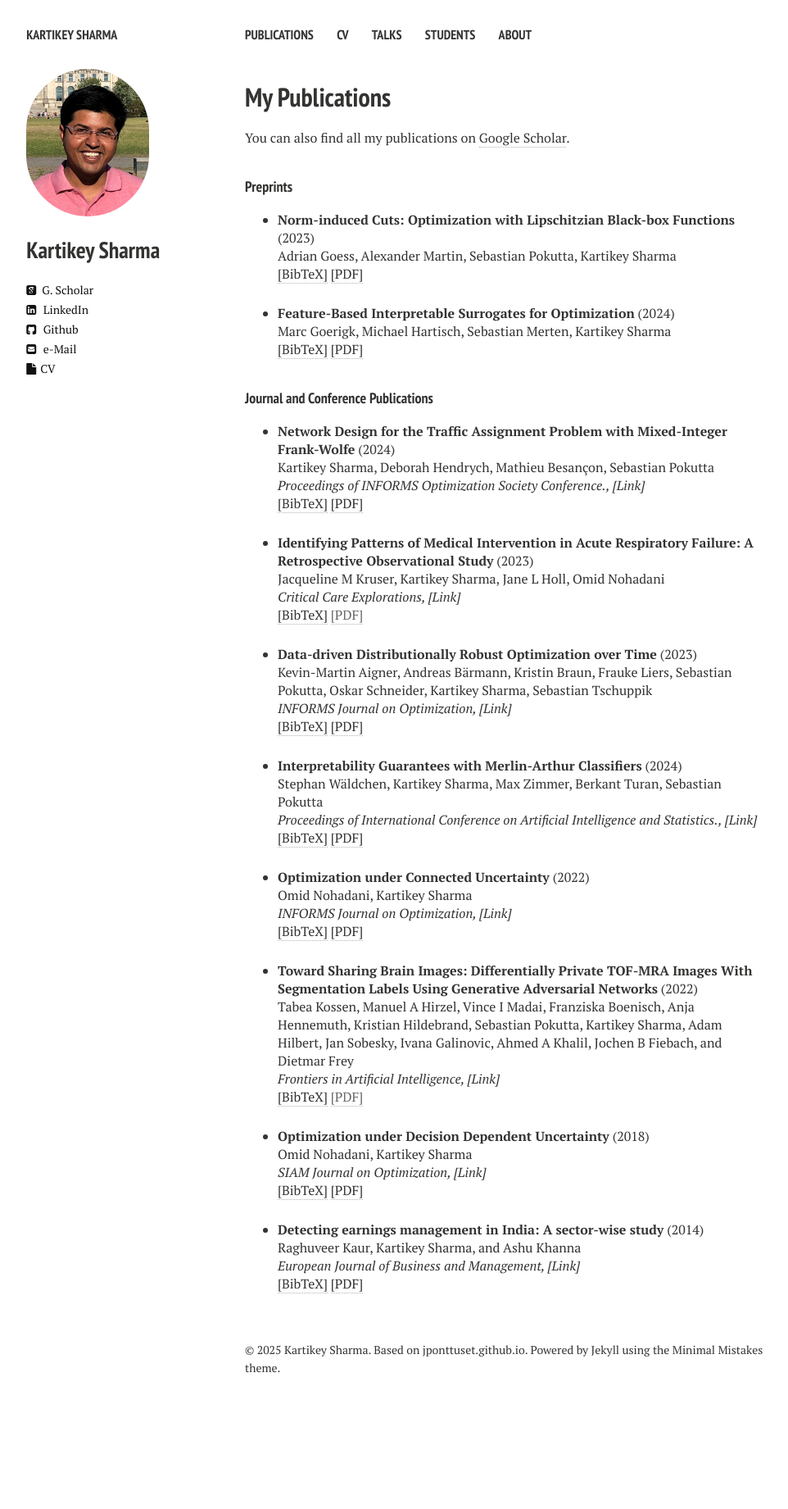
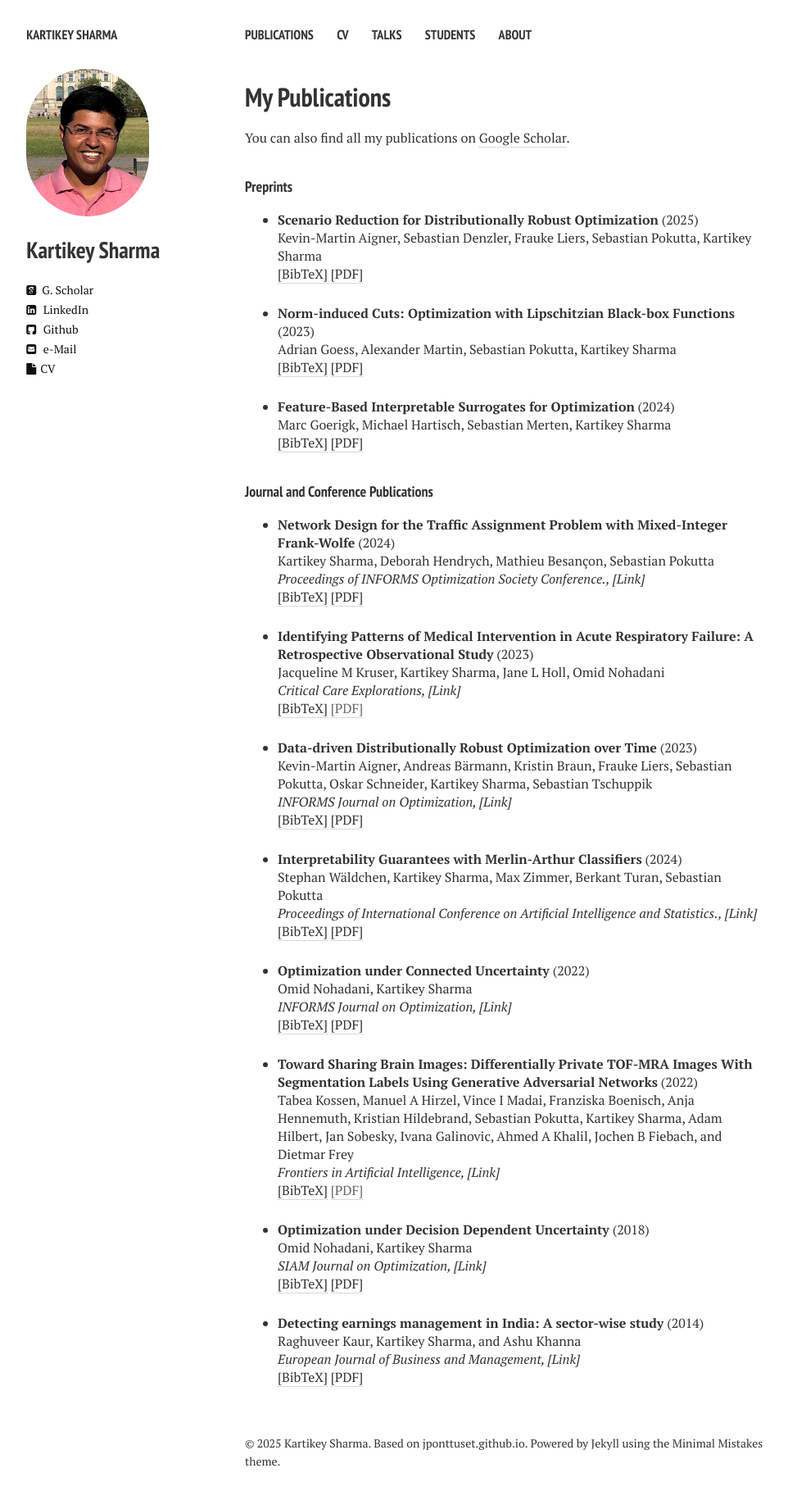
Before and after one commit to kartikeyrinwa/kartikeyrinwa.github.io, a Jekyll site: the page built from publications.md, in a window 1280 px wide. Shown: the whole page at 82% size, without its empty margins (21-983 px from the left). Built offline with Jekyll 4.4.1, drawn with Linux system fonts in a browser that asks for light colours; nearby versions of some CDN libraries; before the commit the page ends 1727 px from its top, so only the background shows below that.

Commit message:
added scenario reduction paper

```diff
--- a/_data/publication_list.yml
+++ b/_data/publication_list.yml
@@ -1,3 +1,25 @@
+- title: "Scenario Reduction for Distributionally Robust Optimization"
+  year: 2025
+  type: preprint
+  label: aigner2025srdro
+  image:
+  description:
+  authors: Kevin-Martin Aigner, Sebastian Denzler, Frauke Liers, Sebastian Pokutta, Kartikey Sharma
+  link_pre:
+    url: https://arxiv.org/abs/2503.11484
+    display: arXiv:2503.11484 (2025)
+  link_main:
+    url:
+    display:
+  bibtex: |
+        @article{aigner2025srdro,
+                 title={Scenario Reduction for Distributionally Robust Optimization},
+                 author={Aigner, Kevin-Martin and Denzler, Sebastian and Liers, Frauke and Pokutta, Sebastian and Sharma, Kartikey},
+                 journal={arXiv preprint arXiv:2503.11484},
+                 year={2025}
+                }
+
+
 - title: "Network Design for the Traffic Assignment Problem with Mixed-Integer Frank-Wolfe"
   year: 2024
   type: journal
```
